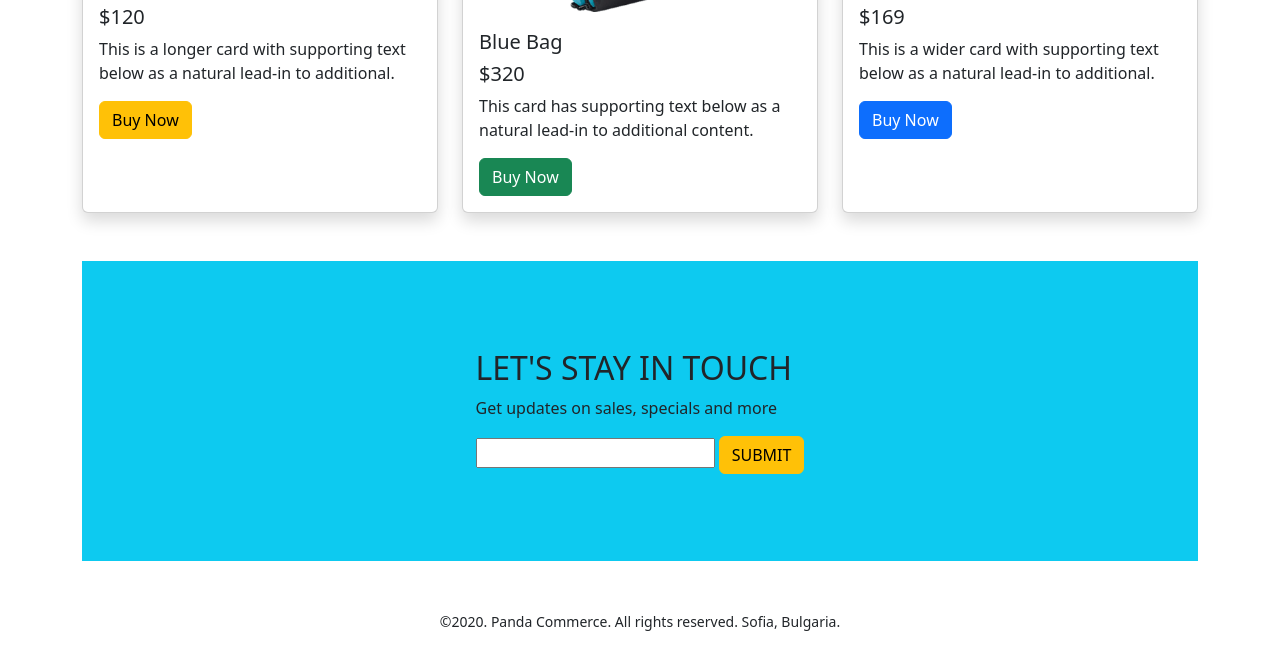
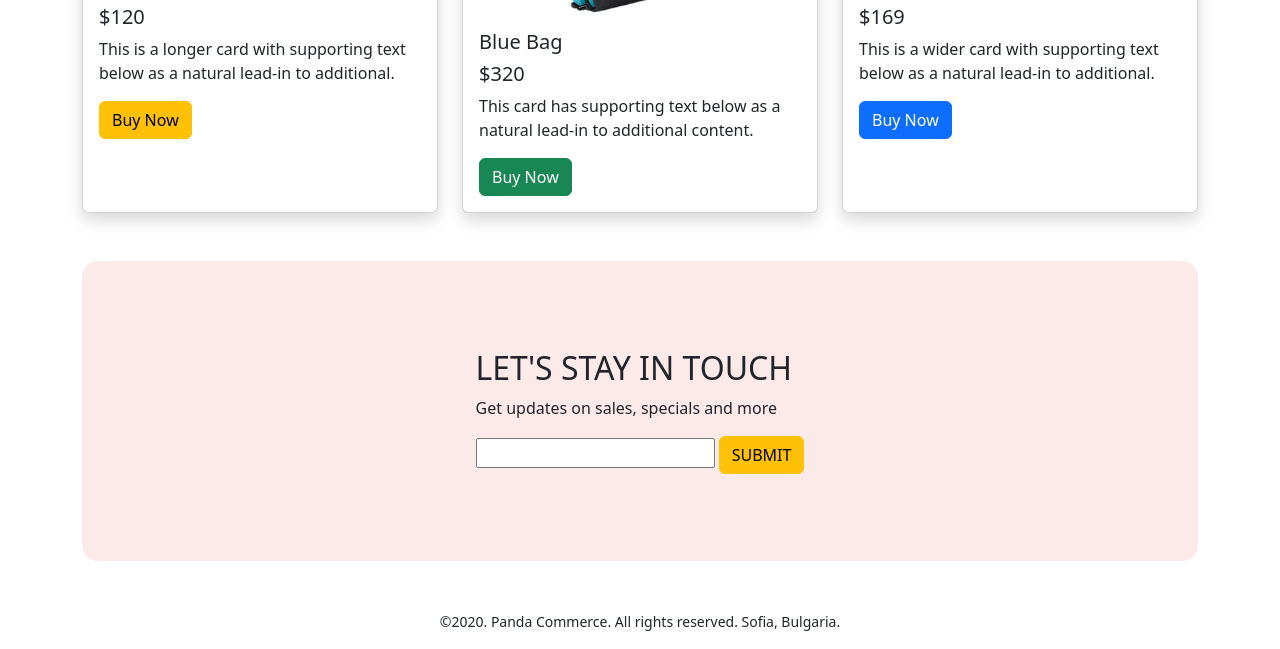
Before and after one commit to MdRokybul/new-panda-commerce, a plain HTML site: page index.html in a window 1280 px wide. Shown: the part 1686-2335 px from the top of the page. Drawn offline with nearby package versions, Linux system fonts and the light colour scheme.

Commit message:
some update done

```diff
--- a/index.html
+++ b/index.html
@@ -192,7 +192,7 @@
               </div>
         </section>
 
-        <section id="subscribe" style="height:300px" class="bg-info d-flex align-items-center justify-content-center mt-5">
+        <section id="subscribe" style="height:300px" class="d-flex align-items-center justify-content-center mt-5">
             <div>
                 <h2>LET'S STAY IN TOUCH</h2>
                 <p>Get updates on sales, specials and more</p>
--- a/style.css
+++ b/style.css
@@ -6,3 +6,8 @@
     background-color: #FCEAE9;
     border-radius: 1em;
 }
+
+#subscribe{
+    background-color: #FCEAE9;
+    border-radius: 1em;
+}
```
